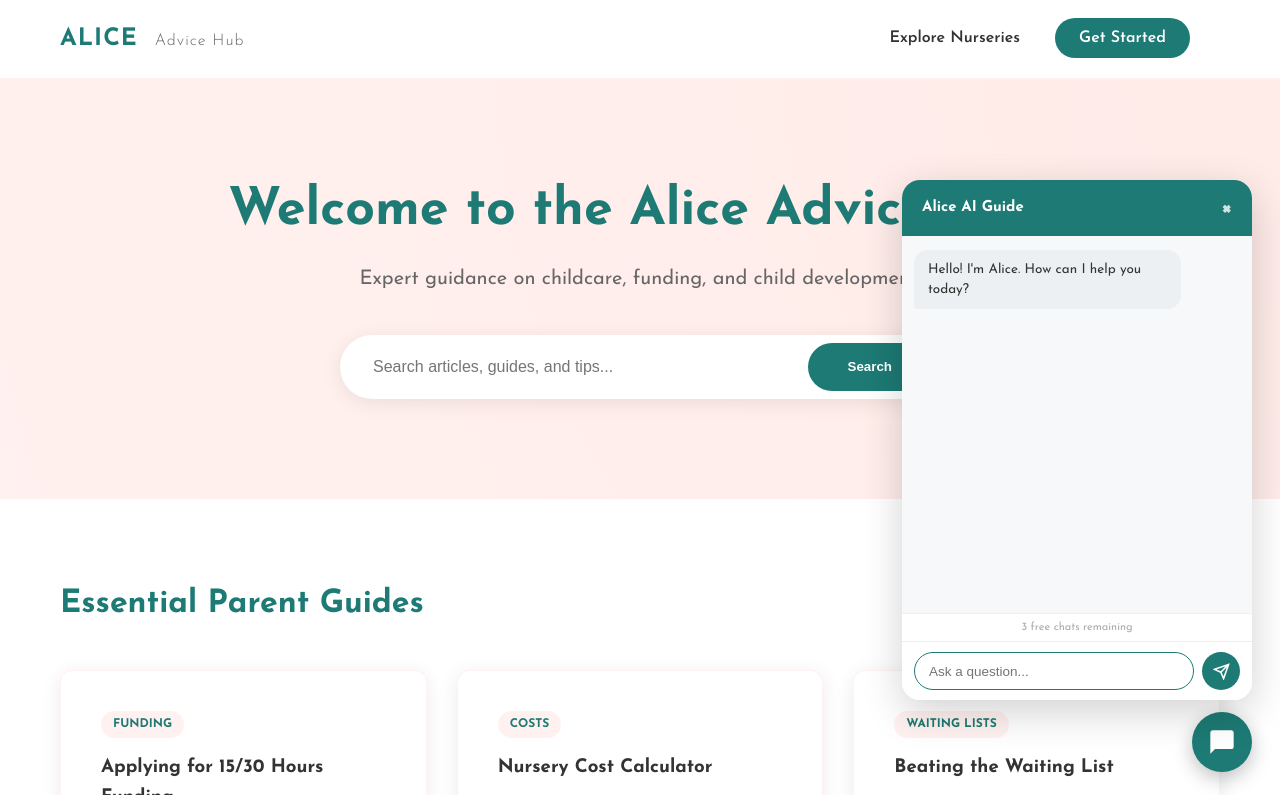
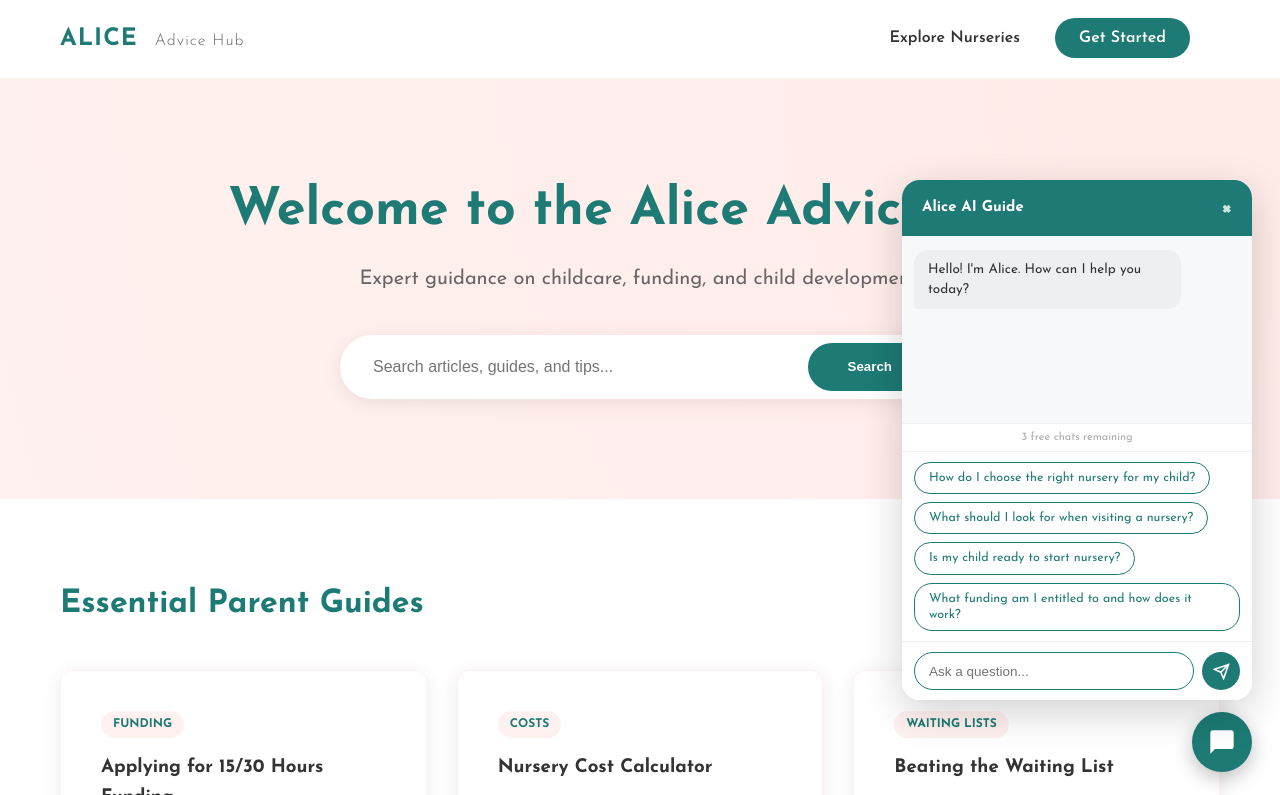
Before and after one commit to ChiragNarola/Alice-chatbot-plugin, a website built with Vite: page index.html in a window 1280 px wide. Both pictures are taken after a click on the element 1222 px from the left and 742 px from the top of the page. Shown: the top 795 px of the page. Built offline with nearby package versions, Linux system fonts and the light colour scheme.

Commit message:
added suggestions for chatbot

````diff
--- a/alice-plugin.js
+++ b/alice-plugin.js
@@ -19,12 +19,18 @@
     // ─── CONFIG ───────────────────────────────────────────────────────────────
     const cfg = Object.assign({
         //actual backend api need to be updated
-        apiUrl: 'http://192.168.100.25:8000/api/v1/nurii-chat',
+        apiUrl: 'http://clientapp.narola.online:2450/api/v1/nurii-chat',
         signupUrl: 'https://chat.alice-ai.co.uk/signup',
         maxMessages: 3,
         title: 'Alice AI Guide',
         welcomeMessage: "Hello! I'm Alice. How can I help you today?",
         primaryColor: '#1D7A74',
+        suggestions: [
+            "How do I choose the right nursery for my child?",
+            "What should I look for when visiting a nursery?",
+            "Is my child ready to start nursery?",
+            "What funding am I entitled to and how does it work?"
+        ]
     }, window.AliceChatConfig || {});
 
     // ─── STATE ────────────────────────────────────────────────────────────────
@@ -164,6 +170,33 @@
             transition: opacity .2s; flex-shrink: 0;
         }
         .alice-send:disabled { opacity: .45; cursor: not-allowed; }
+
+        /* Suggestions */
+        .alice-suggestions {
+            padding: 10px 12px;
+            display: flex;
+            flex-wrap: wrap;
+            gap: 8px;
+            background: #fff;
+            border-top: 1px solid #f0f0f0;
+        }
+        .alice-suggestion-item {
+            background: #fff;
+            color: ${cfg.primaryColor};
+            border: 1px solid ${cfg.primaryColor};
+            padding: 7px 14px;
+            border-radius: 18px;
+            font-size: 12.5px;
+            cursor: pointer;
+            transition: all .2s;
+            line-height: 1.3;
+        }
+        .alice-suggestion-item:hover {
+            background: ${cfg.primaryColor};
+            color: #fff;
+            transform: translateY(-1px);
+            box-shadow: 0 3px 8px rgba(0,0,0,0.1);
+        }
     `;
 
     const styleEl = document.createElement('style');
@@ -185,6 +218,7 @@
             <div class="alice-counter" id="alice-counter">
                 ${limitAlreadyHit ? 'No free chats left' : `${remaining} free chat${remaining !== 1 ? 's' : ''} remaining`}
             </div>
+            <div class="alice-suggestions" id="alice-suggestions"></div>
             <form class="alice-input-area" id="alice-form">
                 <input class="alice-input" id="alice-input" type="text"
                     placeholder="Ask a question..."
@@ -214,6 +248,7 @@
     const inputEl = document.getElementById('alice-input');
     const sendBtn = document.getElementById('alice-send-btn');
     const counter = document.getElementById('alice-counter');
+    const suggestionsBox = document.getElementById('alice-suggestions');
 
     // ─── HELPERS ──────────────────────────────────────────────────────────────
     function parseMarkdown(text) {
@@ -227,7 +262,7 @@
 
         // Block Elements
         // Code blocks
-        html = html.replace(/```([\s\S]*?)```/g, function(match, code) {
+        html = html.replace(/```([\s\S]*?)```/g, function (match, code) {
             return '<pre><code>' + code + '</code></pre>';
         });
 
@@ -242,7 +277,7 @@
         html = html.replace(/^\s*\d+\.\s+(.*$)/gim, '<li>$1</li>');
 
         // Wrap adjacent <li> tags into <ul>
-        html = html.replace(/(?:<li>.*<\/li>\n?)+/gim, function(match) {
+        html = html.replace(/(?:<li>.*<\/li>\n?)+/gim, function (match) {
             return '<ul>' + match + '</ul>';
         });
 
@@ -332,6 +367,27 @@
         localStorage.setItem(LIMIT_KEY, 'true');
     }
 
+    function renderSuggestions() {
+        if (!cfg.suggestions || cfg.suggestions.length === 0 || messagesSent > 0) {
+            suggestionsBox.style.display = 'none';
+            return;
+        }
+
+        suggestionsBox.innerHTML = '';
+        cfg.suggestions.forEach(q => {
+            const btn = document.createElement('div');
+            btn.className = 'alice-suggestion-item';
+            btn.textContent = q;
+            btn.addEventListener('click', () => {
+                inputEl.value = q;
+                form.dispatchEvent(new Event('submit'));
+                suggestionsBox.style.display = 'none';
+            });
+            suggestionsBox.appendChild(btn);
+        });
+        suggestionsBox.style.display = 'flex';
+    }
+
     function toggleChat() {
         isOpen = !isOpen;
         if (isOpen) {
@@ -339,6 +395,7 @@
             if (!inputEl.disabled) inputEl.focus();
             // Restore limit UI on re-open if needed
             if (limitAlreadyHit || messagesSent >= cfg.maxMessages) showLimitUI();
+            renderSuggestions();
         } else {
             winEl.classList.remove('open');
         }
@@ -359,6 +416,7 @@
 
         addMsg(text, 'user');
         inputEl.value = '';
+        suggestionsBox.style.display = 'none';
 
         const loadingEl = addMsg('Alice is thinking…', 'ai');
 
--- a/index.html
+++ b/index.html
@@ -157,7 +157,7 @@
     <script>
         window.AliceChatConfig = {
             //actual backend api need to be updated
-            apiUrl: 'http://192.168.100.25:8000/api/v1/nurii-chat'
+            apiUrl: 'http://clientapp.narola.online:2450/api/v1/nurii-chat'
         };
     </script>
     <script src="alice-plugin.js" defer></script>
````
